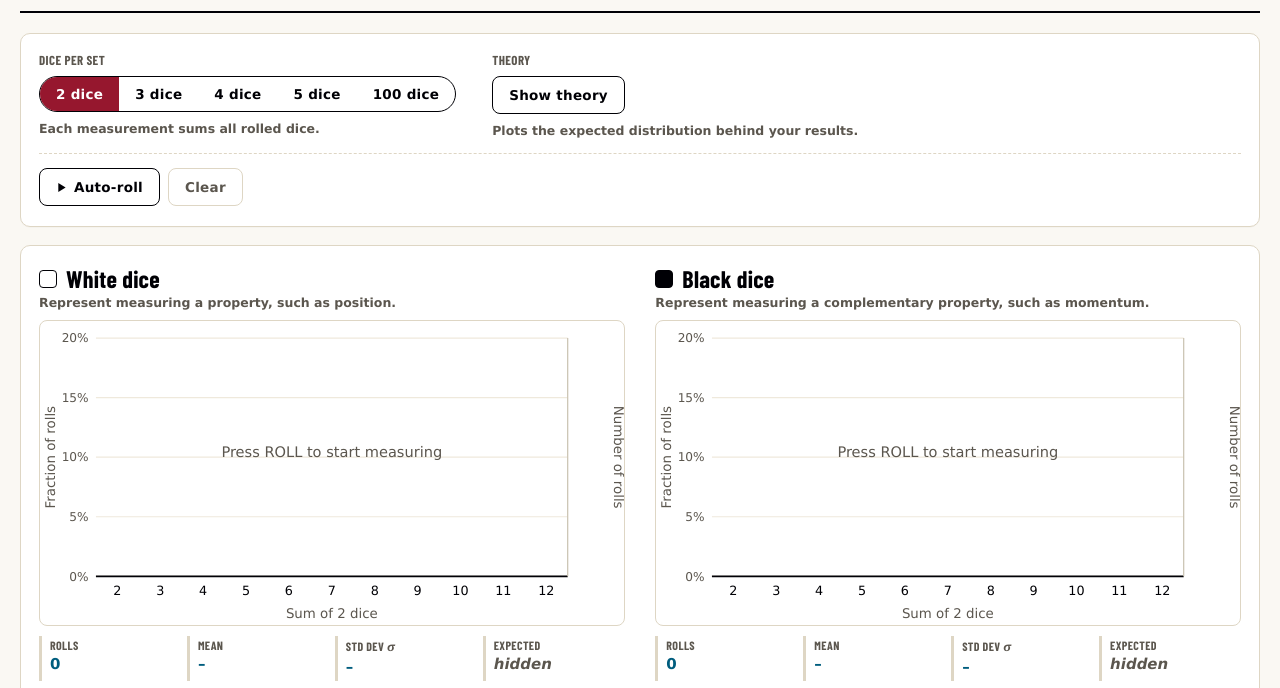
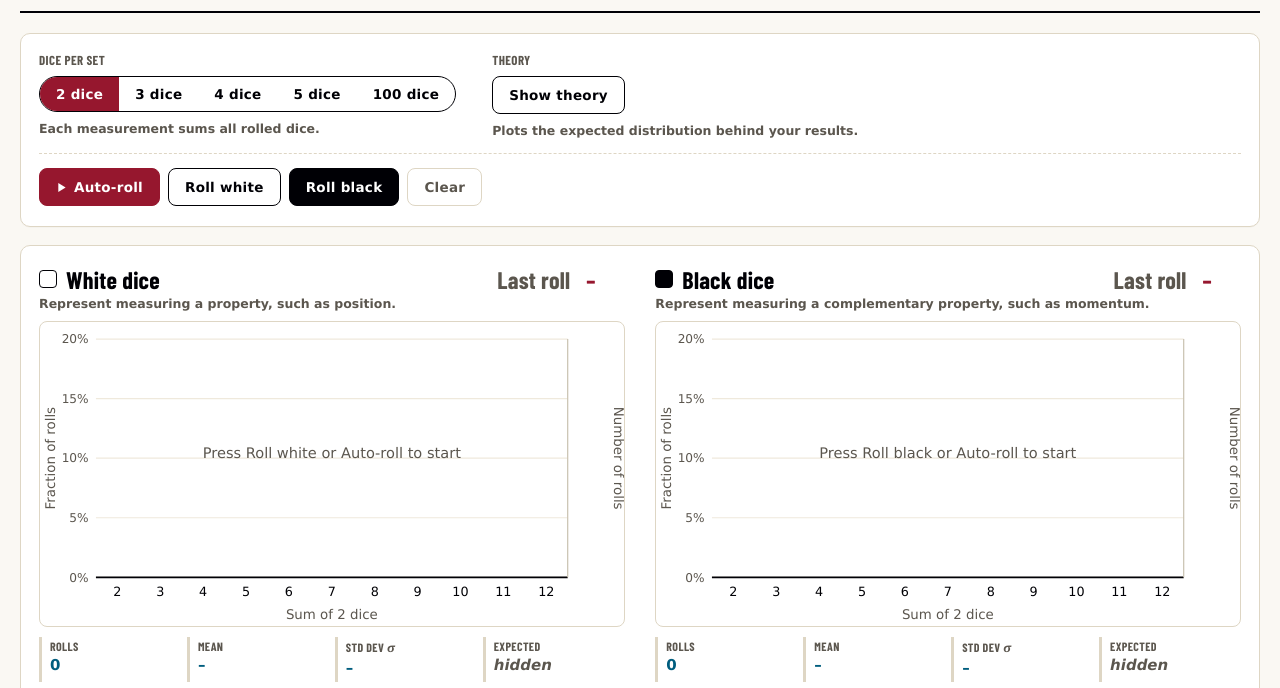
Before and after one commit to IQC-Scientific-Outreach/uncertainty-dice, a plain HTML site: page index.html in a window 1280 px wide. Shown: the part 101-789 px from the top of the page. Drawn offline with nearby package versions, Linux system fonts and the light colour scheme.

Commit message:
Update index.html

```diff
--- a/index.html
+++ b/index.html
@@ -104,6 +104,16 @@
   /* "on" state for toggle buttons (Show theory, Auto-roll). A class is used
      rather than aria-pressed because these buttons change their label too. */
   .btn.toggle.on{ background: var(--crimson); border-color: var(--crimson); color:#fff; }
+  /* Auto-roll is always red (it drives both sets); while running it turns a
+     darker red and shows a pause icon + "Pause". */
+  .btn.auto{ background: var(--crimson); border-color: var(--crimson); color:#fff; }
+  .btn.auto:hover{ background: var(--crimson-dark); border-color: var(--crimson-dark); }
+  .btn.auto.on{ background: var(--crimson-dark); border-color: var(--crimson-dark); }
+  /* Roll buttons colour-coded to match their dice */
+  .btn.roll-white{ background:#fff; border-color: var(--ink); color: var(--ink); }
+  .btn.roll-white:hover{ background: #f1eee6; }
+  .btn.roll-black{ background: var(--ink); border-color: var(--ink); color:#fff; }
+  .btn.roll-black:hover{ background: #2b2a33; }
   .btn.quiet{ border-color: var(--line); color: var(--ink-soft); }
   .btn.quiet:hover{ border-color: var(--ink); color: var(--ink); }
   .btn.small{ padding: 7px 12px; font-size: 12.5px; }
@@ -120,9 +130,21 @@
     display:grid; grid-template-columns: minmax(0,1fr) auto minmax(0,1fr);
     column-gap: clamp(8px, 1.6vw, 22px); row-gap: 10px; align-items:center;
   }
-  .heads{ grid-column: 1 / -1; display:grid; grid-template-columns: minmax(0,1fr) minmax(0,1fr); column-gap: clamp(14px, 2.4vw, 32px); }
+  /* The two set blocks share ONE grid: row 1 = titles, row 2 = histograms,
+     row 3 = stats. Each .set-head uses display:contents, so its children
+     become grid items directly. If one title block wraps onto more lines,
+     the whole row grows, and both histograms still start at the same height. */
+  .heads{ grid-column: 1 / -1; display:grid; grid-template-columns: minmax(0,1fr) minmax(0,1fr);
+          grid-auto-flow: column; grid-template-rows: auto auto auto;
+          column-gap: clamp(14px, 2.4vw, 32px); row-gap: 10px; padding-bottom: 8px; }
+  .heads > .set-head{ display: contents; }
+  .heads .set-title{ align-self: start; }
   .set-head{ align-self:stretch; display:flex; flex-direction:column; gap:10px; padding-bottom: 8px; }
-  .set-title{ display:flex; flex-direction:column; align-items:flex-start; gap:2px; }
+  .set-title{ display:flex; flex-direction:column; align-items:stretch; gap:2px; }
+  /* Title and last-roll readout share one line: title left, readout right.
+     If there isn't room, the readout wraps onto the next line and, being the
+     only item there, sits at the left (justify-content: space-between). */
+  .title-row{ display:flex; flex-wrap:wrap; align-items:center; justify-content:space-between; column-gap:16px; row-gap:4px; }
   .set-title h2{ font: 700 24px var(--display); margin:0; letter-spacing:.01em; display:flex; align-items:center; gap:9px; }
   .set-title .role{ font: 600 12.5px var(--sans); color: var(--ink-soft); }
   .swatch{ width:18px; height:18px; border-radius:4px; border:1.5px solid var(--ink); display:inline-block; }
@@ -137,9 +159,11 @@
   .stat .v{ font: 700 15px var(--sans); color: var(--wave-top); font-variant-numeric: tabular-nums; }
   .stat.expected .v{ color: var(--ink-soft); }
   .stat.expected.hidden .v{ color: var(--ink-soft); font-weight: 600; font-style: italic; }
-  .last-roll{ display:flex; align-items:center; gap:6px; font: 600 12.5px var(--sans); color: var(--ink-soft); min-height: 30px; margin-left:auto; }
-  .last-roll .mini{ display:flex; gap:4px; }
-  .last-roll .sum{ font: 700 18px var(--sans); color: var(--crimson); min-width: 1.6em; font-variant-numeric: tabular-nums; }
+  /* last-roll readout sized to match the set title (24px display font) */
+  .last-roll{ display:flex; align-items:center; gap:8px; font: 700 24px var(--display); letter-spacing:.01em; color: var(--ink-soft); min-height: 30px; }
+  .last-roll > span:first-child{ white-space:nowrap; }
+  .last-roll .mini{ display:flex; gap:4px; flex-wrap:wrap; }
+  .last-roll .sum{ font: 700 24px var(--display); color: var(--crimson); min-width: 1.6em; font-variant-numeric: tabular-nums; }
   .last-roll .mini.shake{ animation: shake .28s ease; }
   @keyframes shake{ 0%{transform:rotate(0)} 25%{transform:rotate(-8deg)} 60%{transform:rotate(6deg)} 100%{transform:rotate(0)} }
 
@@ -186,7 +210,7 @@
   .face.rolled{ box-shadow: 0 0 0 3px var(--wave-top); }
   .face.flying{ z-index: 5; }
   .face.ghost{ position:fixed; margin:0; z-index: 20; pointer-events:none; }
-  .mini .face{ --face: 26px; }
+  .mini .face{ --face: 26px; border-radius: 20%; }
 
   /* group view (many dice): one face per value, with a count under it */
   .slot{ display:flex; flex-direction:column; align-items:center; gap:3px; }
@@ -236,11 +260,13 @@
     .mode-switch button{ padding: 8px 10px; font-size: 12px; }
     .set-title h2{ font-size: 20px; }
     .btn{ padding: 8px 10px; font-size: 12px; }
-    .last-roll{ margin-left:0; }
+    .last-roll, .last-roll .sum{ font-size: 20px; }
     .sq-state{ display:none; }
     :root{ --face: clamp(15px, calc((100vw - 150px) / 14.5), 44px); --face-gap: 2px; }
     .panel{ padding: 14px 10px 16px; }
     .mini .face{ --face: 18px; }
+    .last-roll{ gap:6px; flex-wrap:wrap; }
+    #run-controls .icon-btn{ min-width: 7.5em; }
     .sq-label{ font-size: 11px; }
     /* on phones the shared controls get their own full-width row */
     .mid-controls{ grid-column: 1 / -1; order: var(--order-mobile); flex-direction:row; flex-wrap:wrap; justify-content:center; gap:14px; }
@@ -282,9 +308,9 @@
     </div>
    </div>
    <div class="toolbar-run">
-    <!-- No visible label; the group name tells screen-reader users that
-         these buttons act on both sets at once. -->
-    <div class="btn-row" id="run-controls" role="group" aria-label="Rolling controls for both sets"></div>
+    <!-- Auto-roll, Roll white, Roll black, Clear. No visible label; the
+         group is named for screen-reader users. -->
+    <div class="btn-row" id="run-controls" role="group" aria-label="Rolling controls"></div>
    </div>
   </div>
 
@@ -509,25 +535,27 @@
   const allPairs = () => pairState.map((_, i) => i);
 
   /* ---------------- Build the lab ---------------- */
-  /* Top block for one set: title, histogram, stats row, ROLL button and the
-     last-roll readout. Element references are stored in ui[side] so the
+  /* Top block for one set: title line (name + last-roll readout), role
+     text, histogram and stats row. The ROLL buttons live in the top panel. Element references are stored in ui[side] so the
      drawing and rolling code can update them without querying the DOM. */
   function buildSetHead(side){
     const S = SIDES[side];
     const head = document.createElement('div');
     head.className = 'set-head';
     head.innerHTML =
-      '<div class="set-title"><h2><span class="swatch ' + S.swatch + '"></span>' + S.name + '</h2><span class="role">' + S.role + '</span></div>' +
+      '<div class="set-title">' +
+        '<div class="title-row">' +
+          '<h2><span class="swatch ' + S.swatch + '"></span>' + S.name + '</h2>' +
+          '<div class="last-roll"><span>Last roll</span><span class="mini"></span><span class="sum">&ndash;</span></div>' +
+        '</div>' +
+        '<span class="role">' + S.role + '</span>' +
+      '</div>' +
       '<div class="hist-wrap"><svg viewBox="0 0 480 250" role="img" aria-label="Histogram of ' + S.name.toLowerCase() + ' sums"></svg></div>' +
       '<div class="stats">' +
         '<div class="stat"><span class="k">Rolls</span><span class="v" data-s="n">0</span></div>' +
         '<div class="stat"><span class="k">Mean</span><span class="v" data-s="mean">&ndash;</span></div>' +
         '<div class="stat"><span class="k">Std dev <span class="sym">&sigma;</span></span><span class="v" data-s="sd">&ndash;</span></div>' +
         '<div class="stat expected hidden"><span class="k">Expected</span><span class="v" data-s="exp">&ndash;</span></div>' +
-      '</div>' +
-      '<div class="btn-row">' +
-        '<button class="btn primary" data-a="roll" aria-label="Roll the ' + S.name.toLowerCase() + '">ROLL</button>' +
-        '<div class="last-roll"><span>Last roll</span><span class="mini"></span><span class="sum">&ndash;</span></div>' +
       '</div>';
     const u = ui[side];
     u.svg = head.querySelector('svg');
@@ -538,7 +566,6 @@
     u.expBox = head.querySelector('.stat.expected');
     u.mini = head.querySelector('.mini');
     u.sum = head.querySelector('.last-roll .sum');
-    head.querySelector('[data-a="roll"]').addEventListener('click', () => { roll(side, true); drawAll(); });
     return head;
   }
 
@@ -992,7 +1019,7 @@
     }
     s += '<text transform="translate(' + (W - 8) + ',' + (mt + ph/2) + ') rotate(90)" text-anchor="middle" font-family="Verdana" font-size="11" fill="#5b564e">Number of rolls</text>';
     if (!d.n){
-      s += '<text x="' + (ml + pw/2) + '" y="' + (showTheory ? mt + 30 : mt + ph/2) + '" text-anchor="middle" font-family="Verdana" font-size="12" fill="#5b564e">Press ROLL to start measuring</text>';
+      s += '<text x="' + (ml + pw/2) + '" y="' + (showTheory ? mt + 30 : mt + ph/2) + '" text-anchor="middle" font-family="Verdana" font-size="12" fill="#5b564e">Press Roll ' + SIDES[side].short.toLowerCase() + ' or Auto-roll to start</text>';
     }
     u.svg.innerHTML = s;
     // text alternative for the chart: the key numbers a sighted user reads off it
@@ -1012,11 +1039,12 @@
   /* ---------------- Toolbar ---------------- */
   /* Top panel controls, built once and never rebuilt (so auto-roll keeps
      running when the dice count changes): dice-count switch, Show-theory
-     toggle, and the shared Auto-roll / Clear buttons for both sets. */
+     toggle, and the run row: Auto-roll (both sets), Roll white, Roll black,
+     Clear (both histograms). */
   function buildToolbar(){
     const run = document.getElementById('run-controls');
     autoBtn = document.createElement('button');
-    autoBtn.className = 'btn toggle icon-btn';
+    autoBtn.className = 'btn auto icon-btn';
     setAutoBtn();
     autoBtn.addEventListener('click', toggleAuto);
     const clr = document.createElement('button');
@@ -1024,7 +1052,16 @@
     clr.textContent = 'Clear';
     clr.setAttribute('aria-label', 'Clear both histograms');
     clr.addEventListener('click', () => { clearData('L'); clearData('R'); drawAll(); announce('Both histograms cleared.'); });
-    run.append(autoBtn, clr);
+    // one ROLL button per set, colour-coded like its dice
+    const rollBtn = side => {
+      const b = document.createElement('button');
+      b.className = 'btn ' + (side === 'L' ? 'roll-white' : 'roll-black');
+      b.textContent = 'Roll ' + SIDES[side].short.toLowerCase();
+      b.dataset.a = 'roll';
+      b.addEventListener('click', () => { roll(side, true); drawAll(); });
+      return b;
+    };
+    run.append(autoBtn, rollBtn('L'), rollBtn('R'), clr);
 
     const sw = document.getElementById('count-switch');
     CFG.diceCounts.forEach(n => {
```
